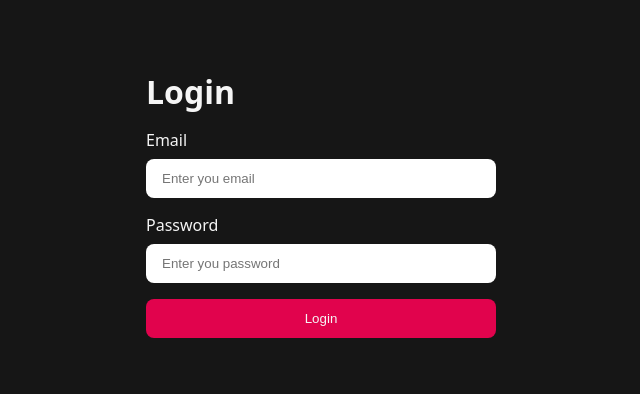
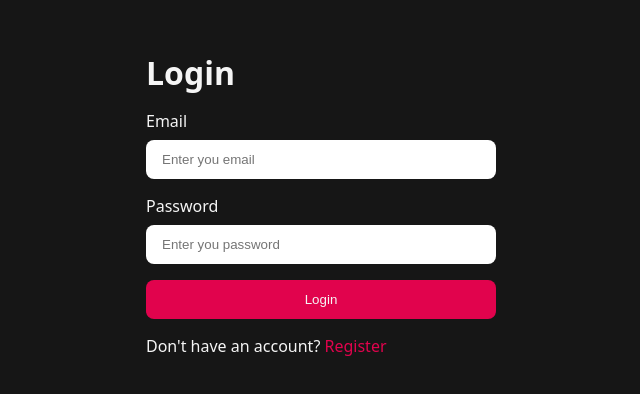
Before and after one commit to ritikkalal12/next-role-ai, a React app in the folder Frontend/: page /login in a window 1280 px wide. Shown: the part 196-590 px from the top of the page, without its empty margins (319-959 px from the left). Built offline with nearby package versions, Linux system fonts and the light colour scheme; the HTML template or start-up script is replaced by a standard one.

Commit message:
Navigate to Register from Login page

```diff
--- a/Frontend/src/features/auth/auth.form.scss
+++ b/Frontend/src/features/auth/auth.form.scss
@@ -31,4 +31,9 @@ main {
       border-radius: 0.5rem;
     }
   }
+
+  a {
+    color: #e1034d;
+    text-decoration: none;
+  }
 }
--- a/Frontend/src/features/auth/pages/Login.jsx
+++ b/Frontend/src/features/auth/pages/Login.jsx
@@ -1,7 +1,9 @@
 import React from 'react';
+import { useNavigate, Link } from 'react-router';
 import '../auth.form.scss';
 
 const Login = () => {
+  const navigate = useNavigate();
   const handleSubmit = (e) => {
     e.preventDefault();
   };
@@ -33,6 +35,9 @@ const Login = () => {
             Login
           </button>
         </form>
+        <p>
+          Don't have an account? <Link to='/register'>Register</Link>
+        </p>
       </div>
     </main>
   );
--- a/Frontend/src/features/auth/pages/Register.jsx
+++ b/Frontend/src/features/auth/pages/Register.jsx
@@ -45,7 +45,7 @@ const Register = () => {
           </button>
         </form>
         <p>
-          Already have an account?<Link to='/login'>Login</Link>
+          Already have an account? <Link to='/login'>Login</Link>
         </p>
       </div>
     </main>
```
